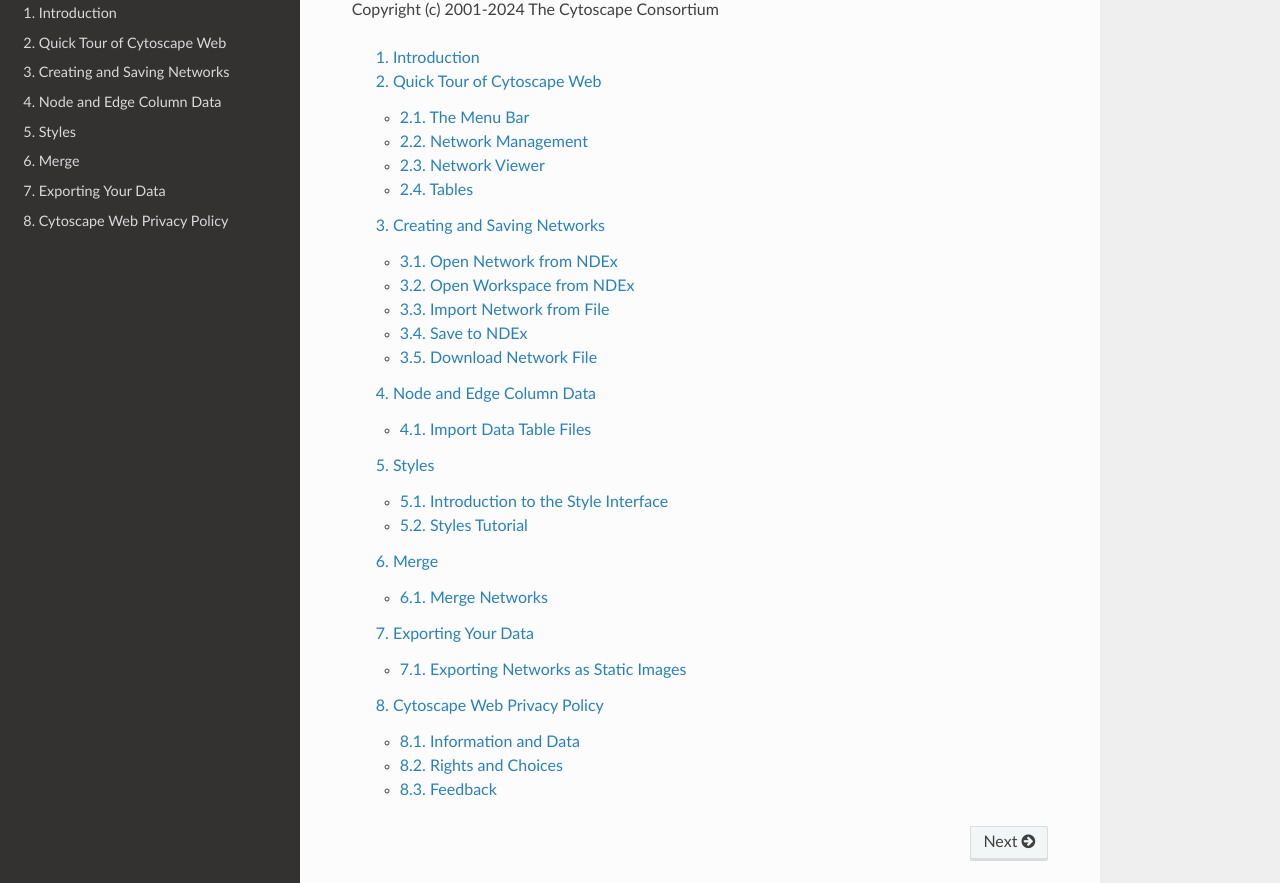
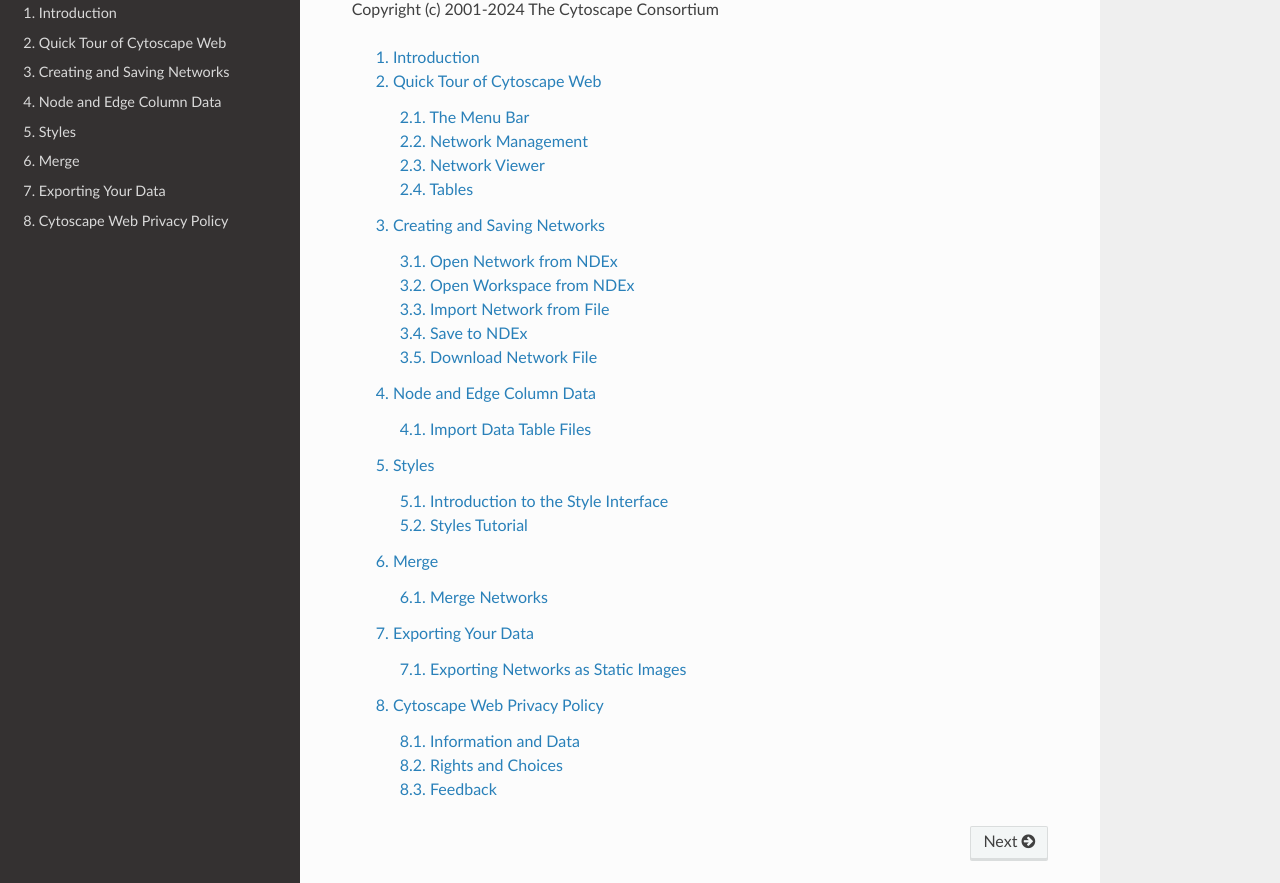
Before and after one commit to cytoscape/web-cytoscape-manual, a Sphinx documentation site: the page built from docs/index.rst, in a window 1280 px wide and 1249 px high. Shown: the part 258-1141 px from the top of the window. Built offline with Sphinx 7.4.7 and the Read the Docs theme 3.1.0, drawn with Linux system fonts in a browser that asks for light colours.

Commit message:
Update custom.css

```diff
--- a/docs/_static/custom.css
+++ b/docs/_static/custom.css
@@ -1,5 +1,11 @@
-/* Remove bullet and Adjust indentation of list items if necessary */
+/* Remove bullet and Adjust indentation of first level list items if necessary */
 div.toctree-wrapper.compound > ul > li {
     margin-left: 1.5em;     /* Indent list items */
     list-style: none
 }
+
+/* Remove bullet and Adjust indentation of second level list items if necessary */
+div.toctree-wrapper.compound > ul > li > ul > li {
+    margin-left: 1.5em;     /* Indent list items */
+    list-style: none
+}
```
